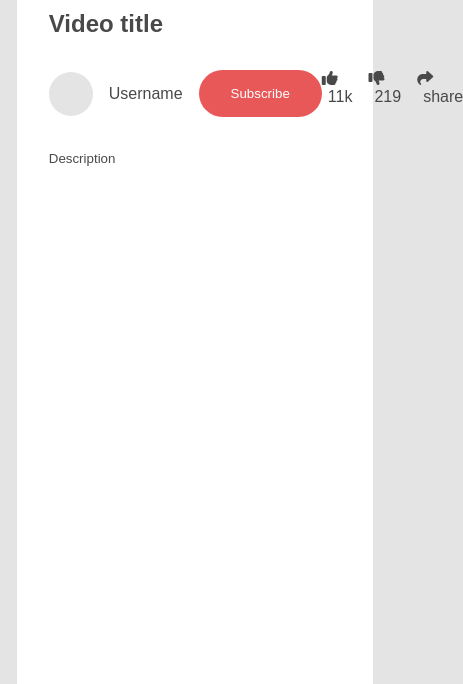
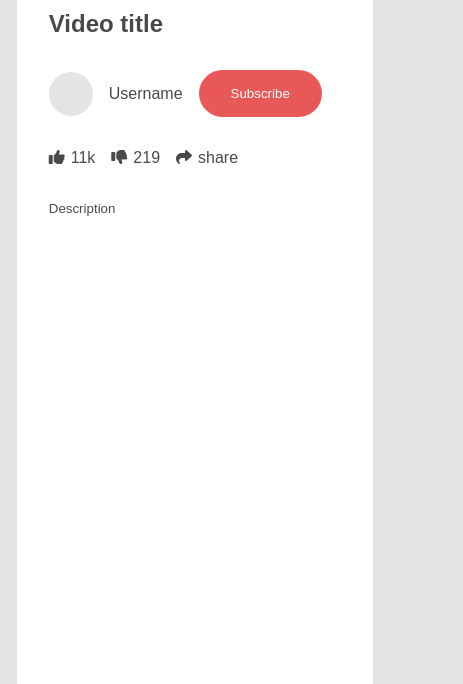
Before and after one commit to EduardoZepeda/go-hls-streaming-example, a plain HTML site: page index.html in a window 390 px wide. Shown: the part 224-908 px from the top of the page, 463 px wide, since content can reach past the window. Drawn offline with nearby package versions, Linux system fonts and the light colour scheme; no server answers.

Commit message:
Add some responsiveness to CSS layout

```diff
--- a/index.html
+++ b/index.html
@@ -43,9 +43,12 @@
         width: 100%;
       }
       .main-bar{
-        display:flex;
+        display: flex;
         justify-content: space-between;
         margin: 2rem 0;
+        gap: 2rem 0;
+        flex-wrap: wrap;
+        align-items: center;
       }
       .social-bar{
         display:flex;
```
Also changed, not shown: 1 other file.
